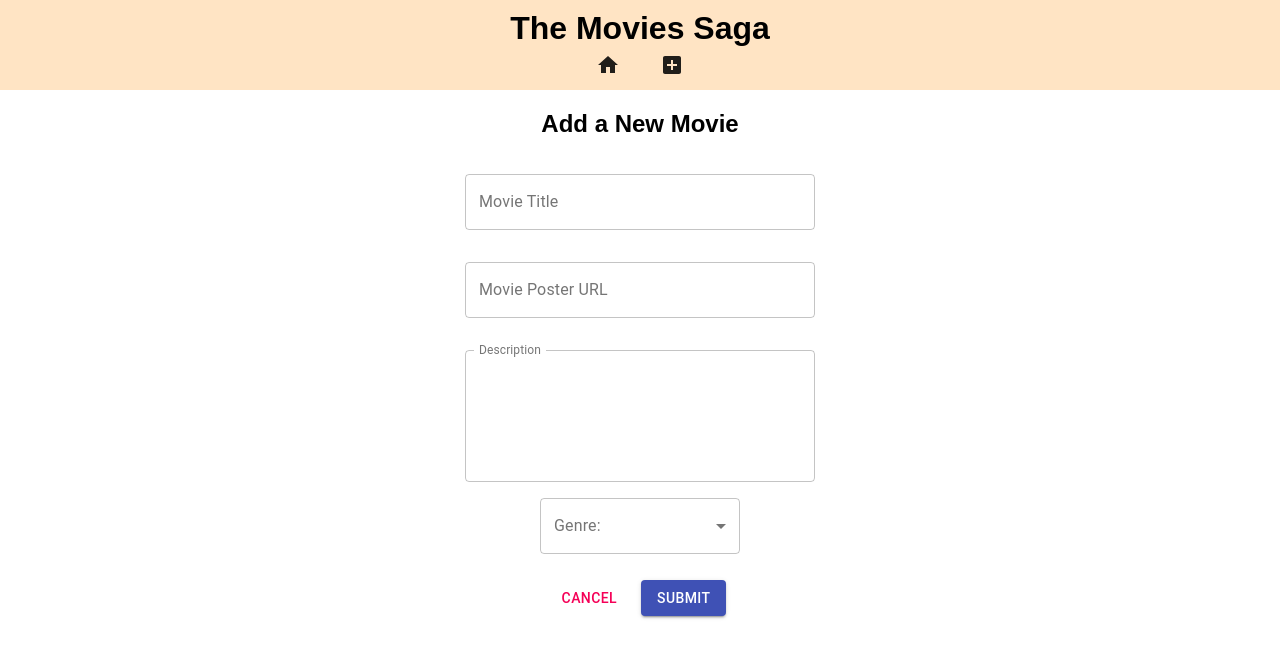
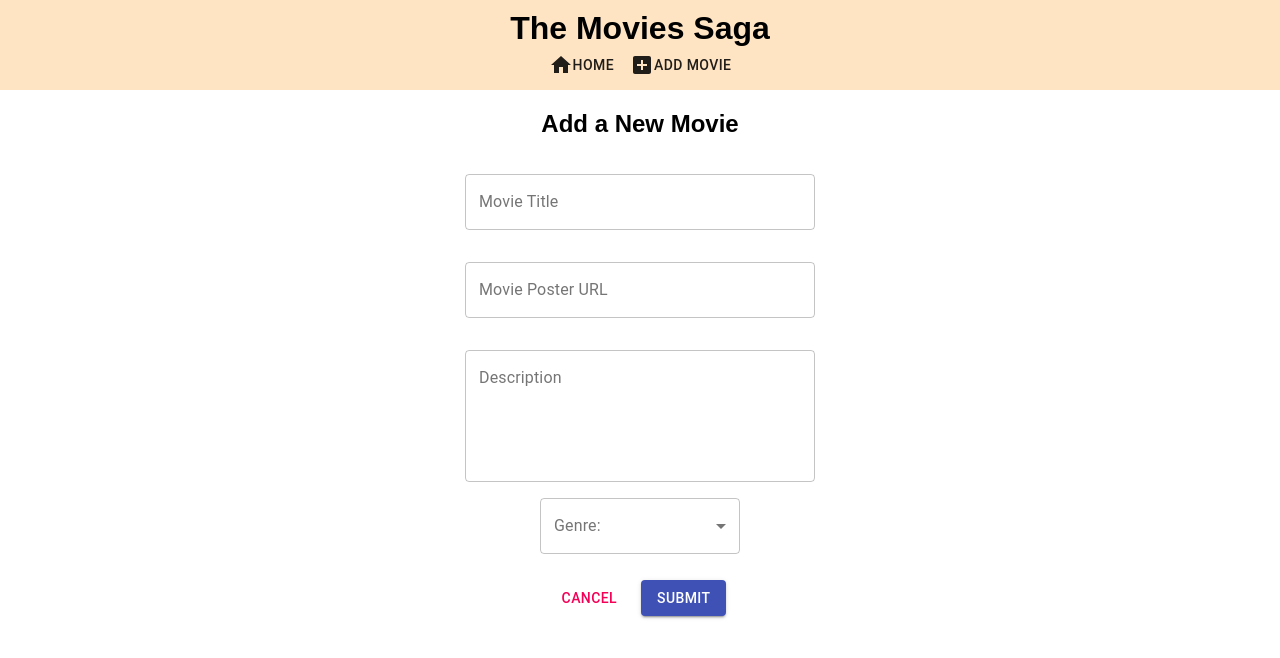
Before and after one commit to patrickrnelson/movie-sagas-weekend, a React (Create React App) app: page /#/addmovie in a window 1280 px wide. Shown: the top 658 px of the page. Built offline with nearby package versions, Linux system fonts and the light colour scheme.

Commit message:
buttons styled

```diff
--- a/src/components/Header/Header.jsx
+++ b/src/components/Header/Header.jsx
@@ -1,22 +1,39 @@
-import React from 'react';
+import React, { useEffect, useState } from 'react';
 import ReactDOM from 'react-dom';
+import { useHistory, Link } from 'react-router-dom';
 import Button from '@material-ui/core/Button';
 import HomeIcon from '@material-ui/icons/Home';
-import { Link } from 'react-router-dom'
 import AddBoxIcon from '@material-ui/icons/AddBox';
 
+
 function Header() {
+  const history = useHistory();
 
+  // local state to control nav button colors
+  const [homeColor, setHomeColor] = useState("default");
+  const [addColor, setAddColor] = useState("default");
+
+  const homeClick = () => {
+    setHomeColor("primary");
+    setAddColor("default");
+  }
+
+  const addClick = () => {
+    setHomeColor("default");
+    setAddColor("primary");
+  }
+
+  console.log('location', location);
   return (
     <div id="header-container">
       <h1 id="app-title">The Movies Saga</h1>
 
-      <Button component={ Link } to="/">
-        <HomeIcon />
+      <Button component={ Link } to="/" color={homeColor} onClick={homeClick}>
+        <HomeIcon />Home
       </Button>
 
-      <Button component={ Link } to="/addmovie">
-      <AddBoxIcon />
+      <Button component={ Link } to="/addmovie" color={addColor} onClick={addClick}>
+      <AddBoxIcon />Add Movie
       </Button>
     </div>
   )
--- a/src/components/MovieDetails/MovieDetails.jsx
+++ b/src/components/MovieDetails/MovieDetails.jsx
@@ -12,7 +12,7 @@ function MovieDetails() {
   const style = {
     margin: 0,
     bottom: 'auto',
-    left: 50,
+    left: 47,
     top: 125,
     right: 'auto',
     position: 'absolute',
@@ -27,7 +27,7 @@ function MovieDetails() {
   return (
     <>
     <Button component={ Link } to="/" color="primary" style={style}>
-      <ArrowBackIcon />  Back Home
+      <ArrowBackIcon />  Back To List
     </Button>
     <div className="details-container">
       <h2 className="movie-detail-title">{movieDetails.title}</h2>
--- a/src/components/NewMovieForm/NewMovieForm.jsx
+++ b/src/components/NewMovieForm/NewMovieForm.jsx
@@ -104,7 +104,6 @@ function NewMovieForm() {
             rows={5}
             variant="outlined"
             label="Description"
-            defaultValue="Get Out was released in 2017"
             value={newMovieData.description}
             onChange={descriptionChange} />
           </Box >
```
